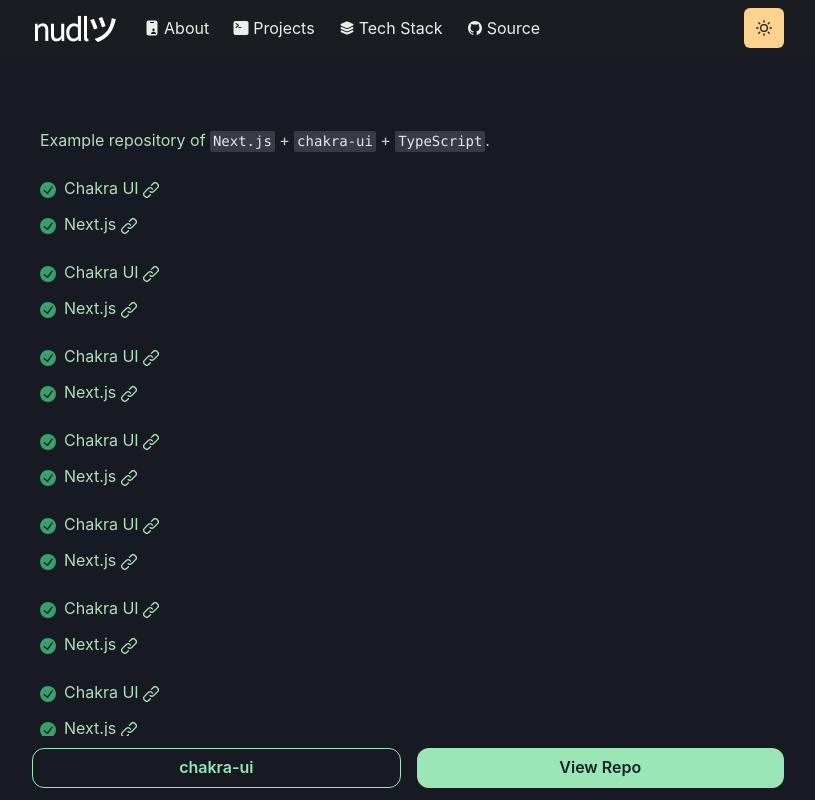
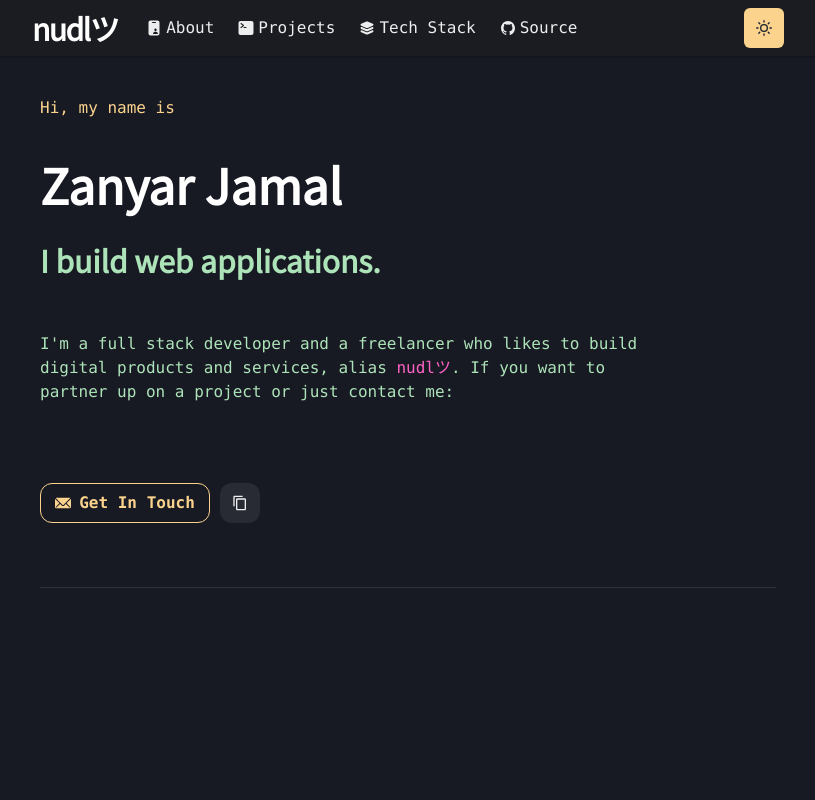
Before and after one commit to zany-ar/nudl.tech, a Next.js app: page / in a window 1280 px wide. Shown: the top 800 px of the page, without its empty margins (232-1047 px from the left). Built offline with nearby package versions, Linux system fonts and the light colour scheme.

Commit message:
added about me section

```diff
--- /dev/null
+++ b/details.ts
@@ -0,0 +1 @@
+export const email = "0xnoodles@gmail.com"
--- a/src/components/CTA.tsx
+++ /dev/null
@@ -1,41 +0,0 @@
-import { Link as ChakraLink, Button } from '@chakra-ui/react'
-
-import { Container } from './Container'
-
-export const CTA = () => (
-  <Container
-    flexDirection="row"
-    position="fixed"
-    bottom={0}
-    width="full"
-    maxWidth="3xl"
-    py={3}
-  >
-    <Button
-      as={ChakraLink}
-      isExternal
-      href="https://chakra-ui.com"
-      variant="outline"
-      colorScheme="green"
-      rounded="button"
-      flexGrow={1}
-      mx={2}
-      width="full"
-    >
-      chakra-ui
-    </Button>
-    <Button
-      as={ChakraLink}
-      isExternal
-      href="https://github.com/vercel/next.js/blob/canary/examples/with-chakra-ui-typescript"
-      variant="solid"
-      colorScheme="green"
-      rounded="button"
-      flexGrow={3}
-      mx={2}
-      width="full"
-    >
-      View Repo
-    </Button>
-  </Container>
-)
--- a/src/components/Container.tsx
+++ b/src/components/Container.tsx
@@ -5,7 +5,7 @@
     direction="column"
     alignItems="center"
     justifyContent="flex-start"
-    bg="gray.50"
+    bg="white"
     color="black"
     _dark={{
       bg: 'gray.900',
--- a/src/components/Main.tsx
+++ b/src/components/Main.tsx
@@ -2,11 +2,11 @@
 
 export const Main = (props: StackProps) => (
   <Stack
-
+    fontFamily={'mono'}
     spacing="1.5rem"
     width="100%"
     maxWidth="48rem"
-    pt="8rem"
+    pt="6rem"
     px="1rem"
     {...props}
   />
--- a/src/components/Navbar.tsx
+++ b/src/components/Navbar.tsx
@@ -23,9 +23,9 @@
   return (
     <NextLink href={href} passHref scroll={false}>
       <Link
+        rounded={'button'}
         p={2}
-        bg={active ? 'grassTeal' : undefined}
-        color={active ? '#202023' : inactiveColor}
+        color={inactiveColor}
         target={target}
         {...props}
       >
@@ -46,6 +46,8 @@
       bg={useColorModeValue('#ffffff40', '#20202380')}
       css={{ backdropFilter: 'blur(30px)' }}
       zIndex={2}
+      fontFamily={'mono'}
+      boxShadow={"0 2px 3px -2px rgba(0,0,0,.5)"}
       {...props}
     >
       <Container
@@ -72,7 +74,7 @@
         >
           <LinkItem
             target="_self"
-            href="/#about"
+            href="/#"
             path={path}
             display="inline-flex"
             alignItems="center"
--- a/src/pages/_document.tsx
+++ b/src/pages/_document.tsx
@@ -7,7 +7,7 @@
       <Html>
         <Head>
           <link rel="preconnect" href="https://fonts.googleapis.com" />
-          <link href="https://fonts.googleapis.com/css2?family=Noto+Sans+JP:wght@300&display=swap" rel="stylesheet" />
+          <link href="https://fonts.googleapis.com/css2?family=Baloo+2&family=Noto+Sans+JP:wght@300;400&display=swap" rel="stylesheet" />
         </Head>
         <body>
           {/* Make Color mode to persists when you refresh the page. */}
--- a/src/pages/index.tsx
+++ b/src/pages/index.tsx
@@ -1,188 +1,73 @@
 import {
-  Link as ChakraLink,
+  Link,
   Text,
-  Code,
-  List,
-  ListIcon,
-  ListItem,
+  Heading,
+  useColorModeValue,
+  Button,
+  IconButton,
+  Box,
+  Tooltip,
+  Divider,
 } from '@chakra-ui/react'
-import { CheckCircleIcon, LinkIcon } from '@chakra-ui/icons'
-
-import { Hero } from '../components/Hero'
+import { CheckCircleIcon, CopyIcon, EmailIcon, LinkIcon } from '@chakra-ui/icons'
 import { Container } from '../components/Container'
 import { Main } from '../components/Main'
-import { DarkModeSwitch } from '../components/DarkModeSwitch'
-import { CTA } from '../components/CTA'
 import { Footer } from '../components/Footer'
 import Navbar from '../components/Navbar'
+import NextLink from 'next/link'
+import { email } from '../../details'
 
-const Index = () => (
+const Index = () => {
+  const helper = useColorModeValue('orange.700', 'orange.200')
+  const link = useColorModeValue('#ffffff40', '#20202380');
+  return (
     <Container>
       <Navbar />
       <Main>
-      <Text color="text">
-        Example repository of <Code>Next.js</Code> + <Code>chakra-ui</Code> +{' '}
-        <Code>TypeScript</Code>.
+        {/* About Me */}
+        <Text color={helper} fontFamily={'mono'}>
+          Hi, my name is
         </Text>
-      <List spacing={3} my={0} color="text">
-        <ListItem>
-          <ListIcon as={CheckCircleIcon} color="green.500" />
-          <ChakraLink
+        <Heading as='h1' size={'2xl'} mt='16px !important' >
+          Zanyar Jamal
+        </Heading>
+        <Heading as='h1' color={'text'} size={'lg'} mt='10px !important' >
+          I build web applications.
+        </Heading>
+        <Text color="text" maxW={'600px'} mt='30px !important'>
+          I'm a full stack developer and a freelancer who likes to build digital products and services, alias <NextLink href={'https://github.com/0xCN/'} passHref><Link>nudlツ</Link></NextLink>. If you want to partner up on a project or just contact me:
+        </Text>
+        <Box mt={'55px !important'}>
+          <Button
+            as={Link}
             isExternal
-            href="https://chakra-ui.com"
-            flexGrow={1}
-            mr={2}
+            href={`mailto:${email}`}
+            variant="outline"
+            colorScheme="orange"
+            rounded="button"
+            width="170px"
+            leftIcon={<EmailIcon />}
           >
-            Chakra UI <LinkIcon />
-          </ChakraLink>
-        </ListItem>
-        <ListItem>
-          <ListIcon as={CheckCircleIcon} color="green.500" />
-          <ChakraLink isExternal href="https://nextjs.org" flexGrow={1} mr={2}>
-            Next.js <LinkIcon />
-          </ChakraLink>
-        </ListItem>
-      </List>
-      <List spacing={3} my={0} color="text">
-        <ListItem>
-          <ListIcon as={CheckCircleIcon} color="green.500" />
-          <ChakraLink
-            isExternal
-            href="https://chakra-ui.com"
-            flexGrow={1}
-            mr={2}
-          >
-            Chakra UI <LinkIcon />
-          </ChakraLink>
-        </ListItem>
-        <ListItem>
-          <ListIcon as={CheckCircleIcon} color="green.500" />
-          <ChakraLink isExternal href="https://nextjs.org" flexGrow={1} mr={2}>
-            Next.js <LinkIcon />
-          </ChakraLink>
-        </ListItem>
-      </List>
-      <List spacing={3} my={0} color="text">
-        <ListItem>
-          <ListIcon as={CheckCircleIcon} color="green.500" />
-          <ChakraLink
-            isExternal
-            href="https://chakra-ui.com"
-            flexGrow={1}
-            mr={2}
-          >
-            Chakra UI <LinkIcon />
-          </ChakraLink>
-        </ListItem>
-        <ListItem>
-          <ListIcon as={CheckCircleIcon} color="green.500" />
-          <ChakraLink isExternal href="https://nextjs.org" flexGrow={1} mr={2}>
-            Next.js <LinkIcon />
-          </ChakraLink>
-        </ListItem>
-      </List>
-      <List spacing={3} my={0} color="text">
-        <ListItem>
-          <ListIcon as={CheckCircleIcon} color="green.500" />
-          <ChakraLink
-            isExternal
-            href="https://chakra-ui.com"
-            flexGrow={1}
-            mr={2}
-          >
-            Chakra UI <LinkIcon />
-          </ChakraLink>
-        </ListItem>
-        <ListItem>
-          <ListIcon as={CheckCircleIcon} color="green.500" />
-          <ChakraLink isExternal href="https://nextjs.org" flexGrow={1} mr={2}>
-            Next.js <LinkIcon />
-          </ChakraLink>
-        </ListItem>
-      </List>
-      <List spacing={3} my={0} color="text">
-        <ListItem>
-          <ListIcon as={CheckCircleIcon} color="green.500" />
-          <ChakraLink
-            isExternal
-            href="https://chakra-ui.com"
-            flexGrow={1}
-            mr={2}
-          >
-            Chakra UI <LinkIcon />
-          </ChakraLink>
-        </ListItem>
-        <ListItem>
-          <ListIcon as={CheckCircleIcon} color="green.500" />
-          <ChakraLink isExternal href="https://nextjs.org" flexGrow={1} mr={2}>
-            Next.js <LinkIcon />
-          </ChakraLink>
-        </ListItem>
-      </List>
-      <List spacing={3} my={0} color="text">
-        <ListItem>
-          <ListIcon as={CheckCircleIcon} color="green.500" />
-          <ChakraLink
-            isExternal
-            href="https://chakra-ui.com"
-            flexGrow={1}
-            mr={2}
-          >
-            Chakra UI <LinkIcon />
-          </ChakraLink>
-        </ListItem>
-        <ListItem>
-          <ListIcon as={CheckCircleIcon} color="green.500" />
-          <ChakraLink isExternal href="https://nextjs.org" flexGrow={1} mr={2}>
-            Next.js <LinkIcon />
-          </ChakraLink>
-        </ListItem>
-      </List>
-      <List spacing={3} my={0} color="text">
-        <ListItem>
-          <ListIcon as={CheckCircleIcon} color="green.500" />
-          <ChakraLink
-            isExternal
-            href="https://chakra-ui.com"
-            flexGrow={1}
-            mr={2}
-          >
-            Chakra UI <LinkIcon />
-          </ChakraLink>
-        </ListItem>
-        <ListItem>
-          <ListIcon as={CheckCircleIcon} color="green.500" />
-          <ChakraLink isExternal href="https://nextjs.org" flexGrow={1} mr={2}>
-            Next.js <LinkIcon />
-          </ChakraLink>
-        </ListItem>
-      </List>
-      <List spacing={3} my={0} color="text">
-        <ListItem>
-          <ListIcon as={CheckCircleIcon} color="green.500" />
-          <ChakraLink
-            isExternal
-            href="https://chakra-ui.com"
-            flexGrow={1}
-            mr={2}
-          >
-            Chakra UI <LinkIcon />
-          </ChakraLink>
-        </ListItem>
-        <ListItem>
-          <ListIcon as={CheckCircleIcon} color="green.500" />
-          <ChakraLink isExternal href="https://nextjs.org" flexGrow={1} mr={2}>
-            Next.js <LinkIcon />
-          </ChakraLink>
-        </ListItem>
-      </List>
+            Get In Touch
+          </Button>
+          <Tooltip label='Copy Email' placement='top'>
+            <IconButton
+              variant={'solid'}
+              width="40px"
+              aria-label="Copy Email"
+              onClick={() => { navigator.clipboard.writeText(email) }}
+              rounded="button"
+              ml="10px" >
+              <CopyIcon />
+            </IconButton>
+          </Tooltip>
+        </Box>
+        <Divider mt={'40px !important'} />
       </Main>
-
       <Footer>
-      <Text>Next ❤️ Chakra</Text>
       </Footer>
-    <CTA />
     </Container>
   )
+}
 
 export default Index
--- a/src/theme.tsx
+++ b/src/theme.tsx
@@ -1,4 +1,5 @@
 import { extendTheme } from '@chakra-ui/react'
+import { mode } from '@chakra-ui/theme-tools'
 
 const fonts = { mono: `'Menlo', monospace`, heading: `'Noto Sans JP', sans-serif` }
 
@@ -22,6 +23,14 @@
       button: '12px',
     },
   },
+  components: {
+    Link: {
+      baseStyle: props => ({
+        color: mode('#3d7aed', '#ff63c3')(props),
+        textUnderlineOffset: 3
+      })
+    }
+  },
   colors: {
     black: '#16161D',
   },
```
Also changed, not shown: src/components/Hero.tsx (deleted, +0 -17 lines), 1 other file (tests, documents, lock files or other folders). Lines whose indentation alone changed are shown as unchanged.
